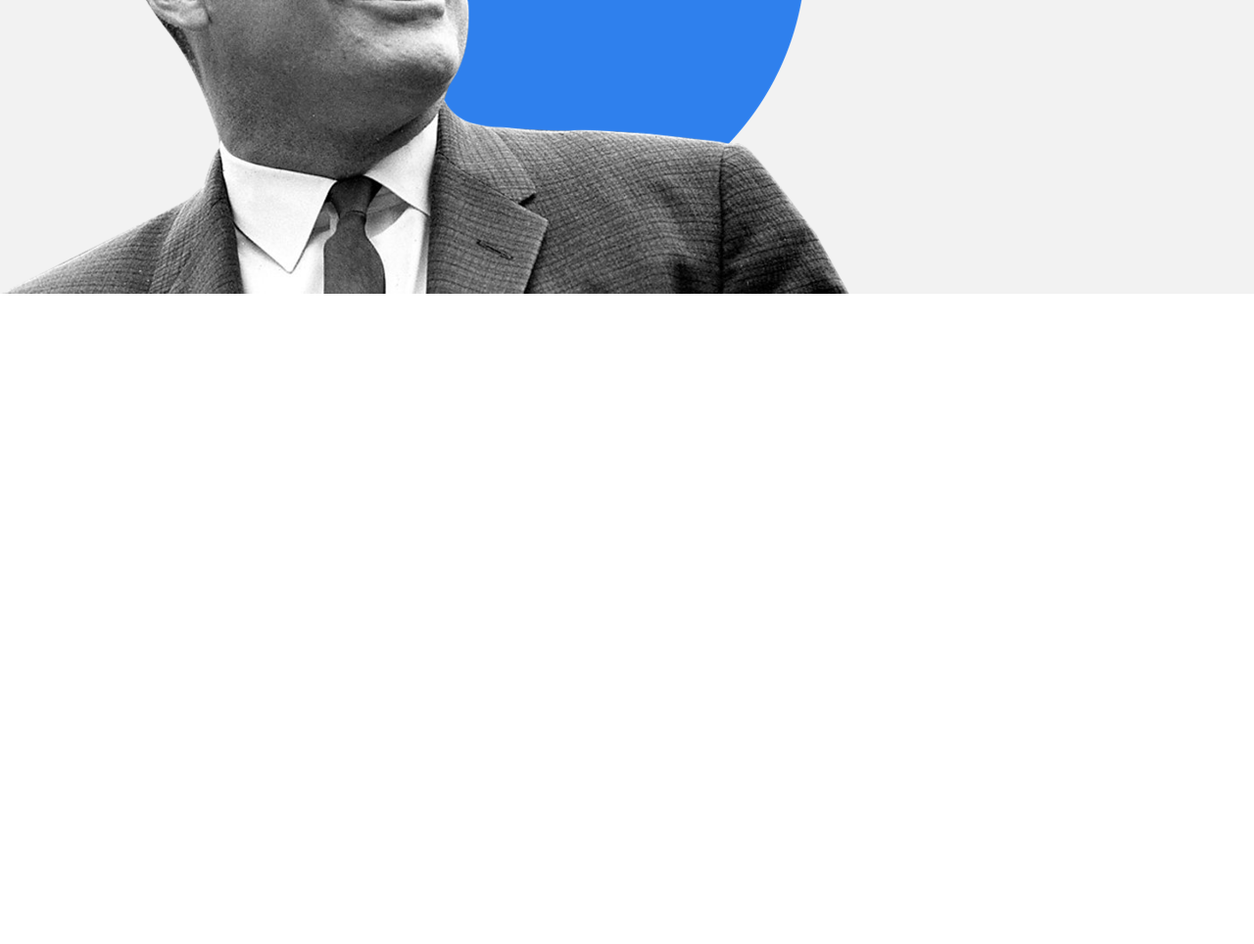
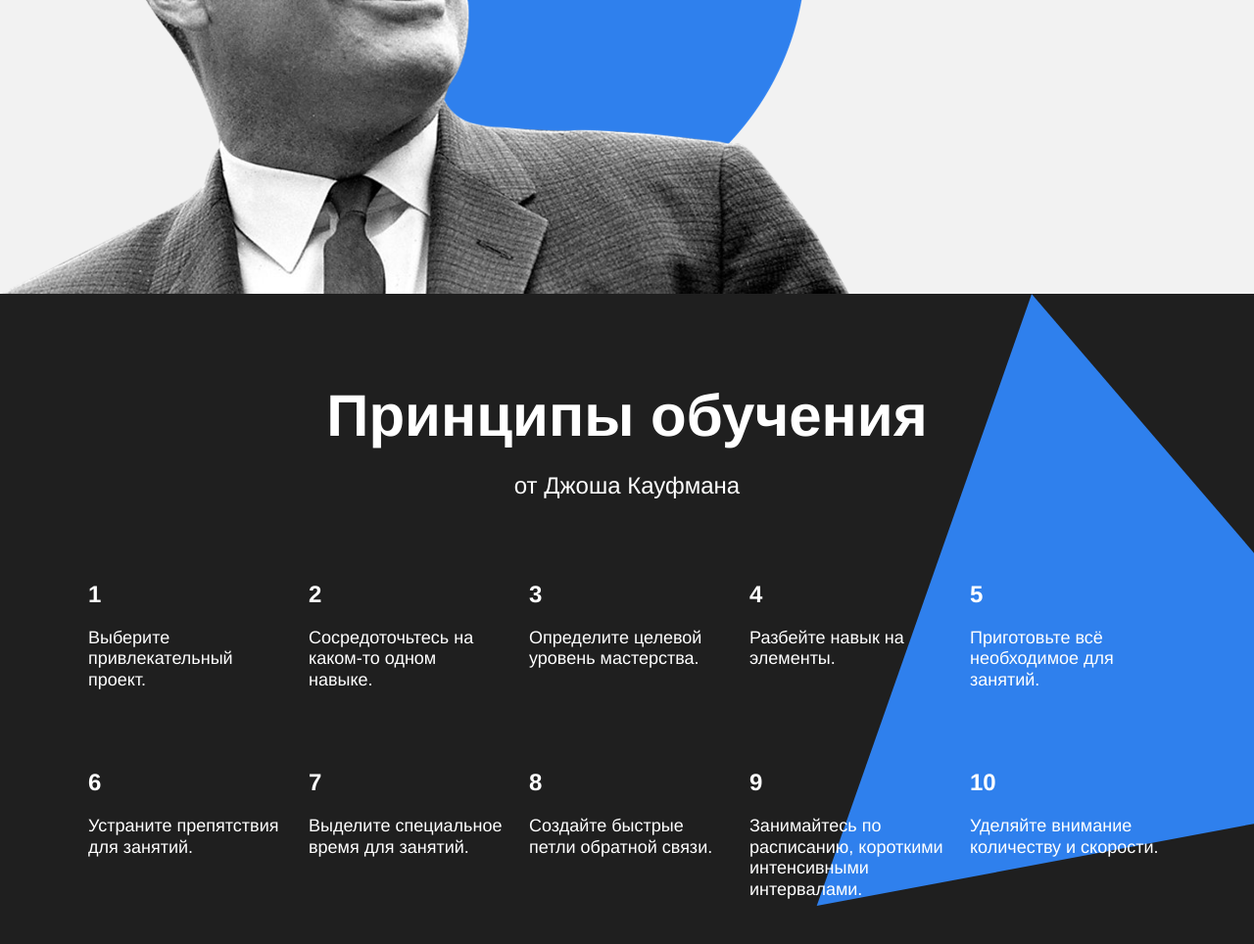
Before and after one commit to constantvalue/how-to-learn, a plain HTML site: page index.html in a window 1280 px wide. Shown: the part 2597-3561 px from the top of the page at 98% size. Before the commit the page ends 2897 px from the top, so only its background shows below. Drawn offline with Linux system fonts and the light colour scheme.

Commit message:
добавил блок kaufman

```diff
--- a/index.html
+++ b/index.html
@@ -72,6 +72,53 @@
         <a class="feynman__link" href="#">Подробнее →</a>
         <img class="feynman__img" src="images/feynman.png" alt="Фейнман"></img>
       </section>
+      <section class="kaufman">
+        <h1 class="section-title section-title_theme_dark">Принципы обучения</h1>
+        <h2 class="section-subtitle section-subtitle_theme_dark">от Джоша Кауфмана</h2>
+        <img class="kaufman__triangle" src="./images/kaufman-triangle.svg" alt="Треугольник"></img>
+        <ul class="table table_theme_dark">
+          <li class="table__cell table__cell_theme_dark">
+            <h3 class="table__heading table__heading_theme_dark">1</h3>
+            <p class="table__text table__text_theme_dark">Выберите привлекательный проект.</p>
+          </li>
+          <li class="table__cell table__cell_theme_dark">
+            <h3 class="table__heading table__heading_theme_dark">2</h3>
+            <p class="table__text table__text_theme_dark">Сосредоточьтесь на каком-то одном навыке.</p>
+          </li>
+          <li class="table__cell table__cell_theme_dark">
+            <h3 class="table__heading table__heading_theme_dark">3</h3>
+            <p class="table__text table__text_theme_dark">Определите целевой уровень мастерства.</p>
+          </li>
+          <li class="table__cell table__cell_theme_dark">
+            <h3 class="table__heading table__heading_theme_dark">4</h3>
+            <p class="table__text table__text_theme_dark">Разбейте навык на элементы.</p>
+          </li>
+          <li class="table__cell table__cell_theme_dark">
+            <h3 class="table__heading table__heading_theme_dark">5</h3>
+            <p class="table__text table__text_theme_dark">Приготовьте всё необходимое для занятий.</p>
+          </li>
+          <li class="table__cell table__cell_theme_dark">
+            <h3 class="table__heading table__heading_theme_dark">6</h3>
+            <p class="table__text table__text_theme_dark">Устраните препятствия для занятий.</p>
+          </li>
+          <li class="table__cell table__cell_theme_dark">
+            <h3 class="table__heading table__heading_theme_dark">7</h3>
+            <p class="table__text table__text_theme_dark">Выделите специальное время для занятий.</p>
+          </li>
+          <li class="table__cell table__cell_theme_dark">
+            <h3 class="table__heading table__heading_theme_dark">8</h3>
+            <p class="table__text table__text_theme_dark">Создайте быстрые петли обратной связи.</p>
+          </li>
+          <li class="table__cell table__cell_theme_dark">
+            <h3 class="table__heading table__heading_theme_dark">9</h3>
+            <p class="table__text table__text_theme_dark">Занимайтесь по расписанию, короткими интенсивными интервалами.</p>
+          </li>
+          <li class="table__cell table__cell_theme_dark">
+            <h3 class="table__heading table__heading_theme_dark">10</h3>
+            <p class="table__text table__text_theme_dark">Уделяйте внимание количеству и скорости.</p>
+          </li>
+        </ul>
+      </section>
   </div>
 </body>
 </html>
--- a/styles/style.css
+++ b/styles/style.css
@@ -249,10 +249,61 @@
   z-index: -2;
 }
 
-/* и элемента с модификатором вида ключ-значение */
+.kaufman {
+  background-color: #1f1f1f;
+  display: flex;
+  position: relative;
+  flex-direction: column;
+  justify-content: center;
+  align-items: center;
+  padding-top: 90px;
+  padding-bottom: 90px;
+  overflow: hidden;
+}
+
 .table__cell_theme_dark {
   width: 200px;
   color: white;
   margin-right: 0;
   margin-top: 80px;
+  z-index: 1;
 }
+
+.section-title_theme_dark {
+  line-height: 1.15;
+  font-size: 60px;
+  font-weight: 600;
+  color:white;
+  z-index: 1;
+}
+
+.section-subtitle_theme_dark {
+  line-height: 34px;
+  font-size: 24px;
+  font-weight: normal;
+  color:white;
+  z-index: 1;
+}
+
+.table__heading_theme_dark {
+  line-height: 1.15;
+  font-size: 24px;
+  font-weight: 600;
+  color:white;
+}
+
+.table__text_theme_dark {
+  line-height: 1.2;
+  font-size: 18px;
+  font-weight: normal;
+  color:white;
+}
+
+.kaufman__triangle {
+  position: absolute;
+  top:0;
+  right: -210px;
+  width: 877px;
+  height: 877px;
+  z-index: 0;
+}
```
